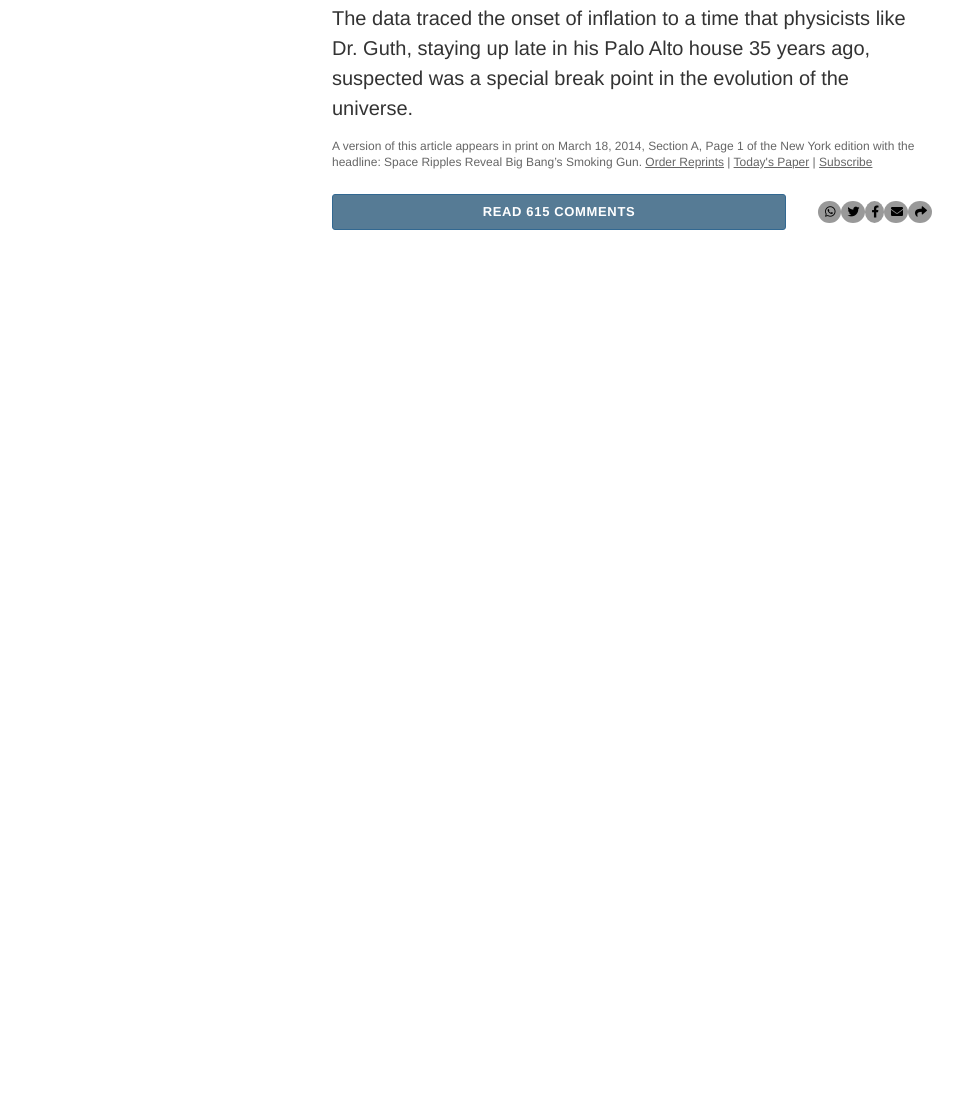
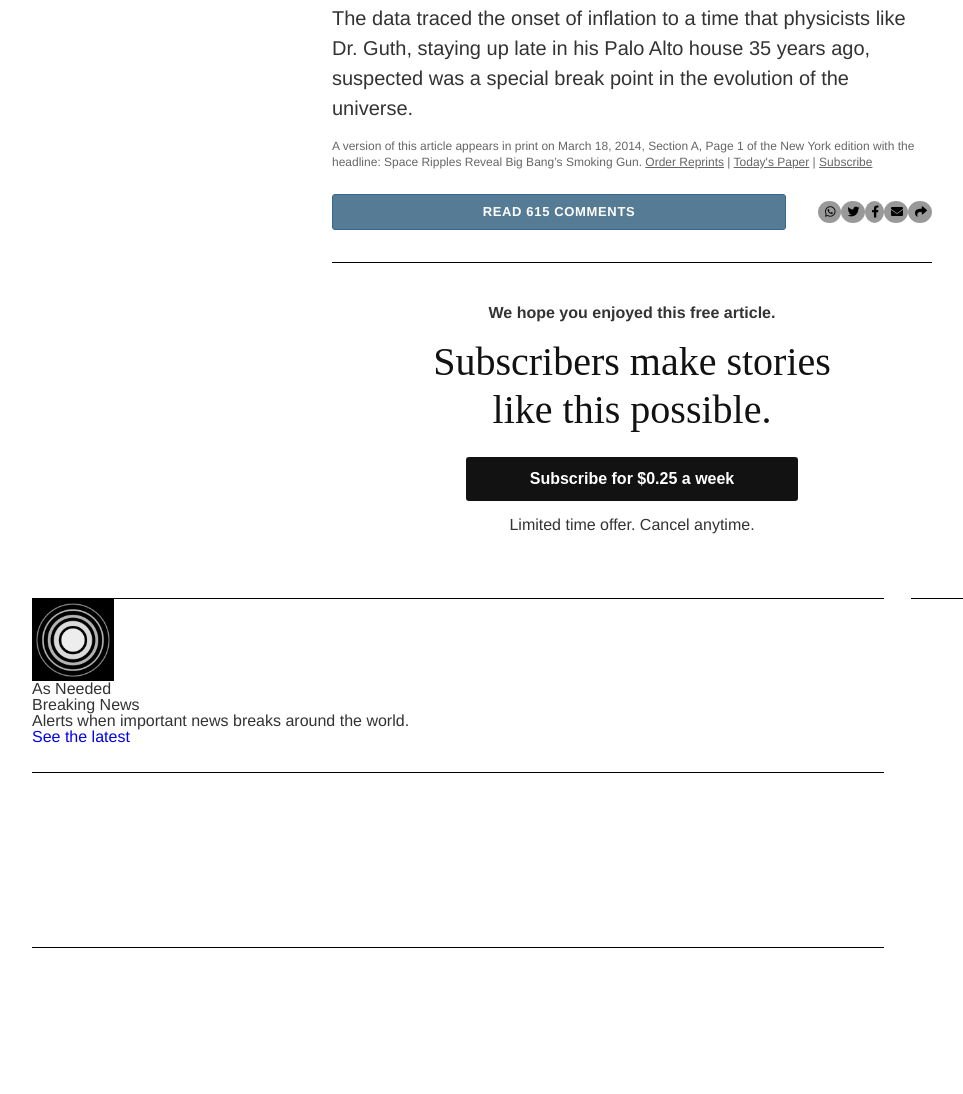
Before and after one commit to superspike7/NYT-page-layout, a plain HTML site: page index.html in a window 1280 px wide. Shown: the part 7544-8638 px from the top of the page, without its empty margins (8-971 px from the left). Before the commit the page ends 7806 px from the top, so only its background shows below. Drawn offline with Linux system fonts and the light colour scheme.

Commit message:
main article layout done

```diff
--- a/index.html
+++ b/index.html
@@ -175,8 +175,36 @@
           </ul>
         </div>
       </div>
+      <div class="article-last">
+        <h3>We hope you enjoyed this free article.</h3>
+        <h1>Subscribers make stories</h1>
+        <h1>like this possible.</h1>
+        <button>Subscribe for $0.25 a week</button>
+        <p>Limited time offer. Cancel anytime.</p>
+      </div>
     </article>
-    <section class="suggestions"></section>
+    <section class="suggestions">
+      <div class="sg-side-container"></div>
+      <div class="sg-container container1">
+        <div class="sgc-header"></div>
+        <div class="sgc-item-container">
+          <div class="sgc-item">
+            <button class="plus">+</button>
+            <div class="sg-img-container">
+              <img src="img/sg-item1.png" alt="">
+            </div>
+            <div class="sg-text">
+              <h3> As Needed</h3>
+              <h1>Breaking News</h1>
+              <p>Alerts when important news breaks around the world.</p>
+            </div>
+            <a href="#">See the latest</a>
+          </div>
+        </div>
+      </div>
+      <div class="sg-container container2"></div>
+      <div class="sg-container container3"></div>
+    </section>
     <nav class="foot-nav"></nav>
     <footer class="footer"></footer>
   </div>
--- a/styles.css
+++ b/styles.css
@@ -499,3 +499,125 @@ color: #666;
 	background: #999;
 	color: black;
 }
+
+.article-last {
+	display: flex;
+	flex-direction: column;
+	justify-content: center;
+	align-items: center;
+	padding: 0px 20px;
+	text-align: center;
+	margin-left: calc(50% - 300px);
+	margin-right: 0px;
+	max-width: 600px;
+	border-top: 1px solid rgb(0, 0, 0);
+}
+
+.article-last h3 {
+	font-size: 1rem;
+	margin: 40px 0px 16px;
+  line-height: 1.2rem;
+	font-weight: 700;
+}
+
+
+.article-last h1 {
+	color: rgb(18, 18, 18);
+	font-weight: 200;
+	font-family: nyt-cheltenham;
+	font-size: 2.5rem;
+	line-height: 3rem;
+}
+
+
+.article-last button {
+	max-width: 332px;
+	height: 44px;
+	line-height: 44px;
+	margin: 23px auto 0px;
+	width: 100%;
+	background-color: rgb(18, 18, 18);
+	font-size: 1rem;
+	color: rgb(255, 255, 255);
+	font-weight: 600;
+	border-radius: 3px;
+	vertical-align: middle;
+	cursor: pointer;
+	padding: 0;
+	border: none;
+}
+
+
+
+.article-last p{
+	font-size: 1rem;
+	font-weight: 500;
+	color: rgb(51, 51, 51);
+	margin-top: 16px;
+	max-width: 100%;
+}
+
+/* suggestions section */
+
+.suggestions {
+	margin-top: 45px;
+	margin-left: auto;
+	margin-right: auto;
+	padding: 0;
+	border: 0;
+	padding-top: 20px;
+	display: grid;
+	width: 1200px;
+	grid-template-columns: auto 1fr;
+	grid-template-rows: 1fr 1fr 1fr;
+	grid-gap: 1.7em;
+	border-top: medium none;
+}
+
+.suggestions > * {
+	border-top: 1px solid rgb(0, 0, 0);
+}
+
+.sg-container {
+	width: 852px;
+}
+
+.container1 {
+	grid-column: 1 / span 1;
+	grid-row: 1 / span 1;
+}
+
+.container2 {
+	grid-column: 1 / span 1;
+	grid-row: 2 / span 1;
+}
+
+.container3 {
+	grid-column: 1 / span 1;
+	grid-row: 3 / span 1;
+}
+
+.sg-side-container {
+	grid-column: 2 / span 1 ;
+	width: 315px;
+}
+
+.sg-img-container {
+	width: 82px;
+	height: 82px;
+}
+
+.sg-img-container img{
+	height: 100%;
+	width: 100%;
+}
+
+.sgc-item {
+	width: ;
+}
+
+.plus {
+	position: absolute;
+	top: 15px;
+	right: 15px;
+}
```
Also changed, not shown: img/sg-item1.png (added).
